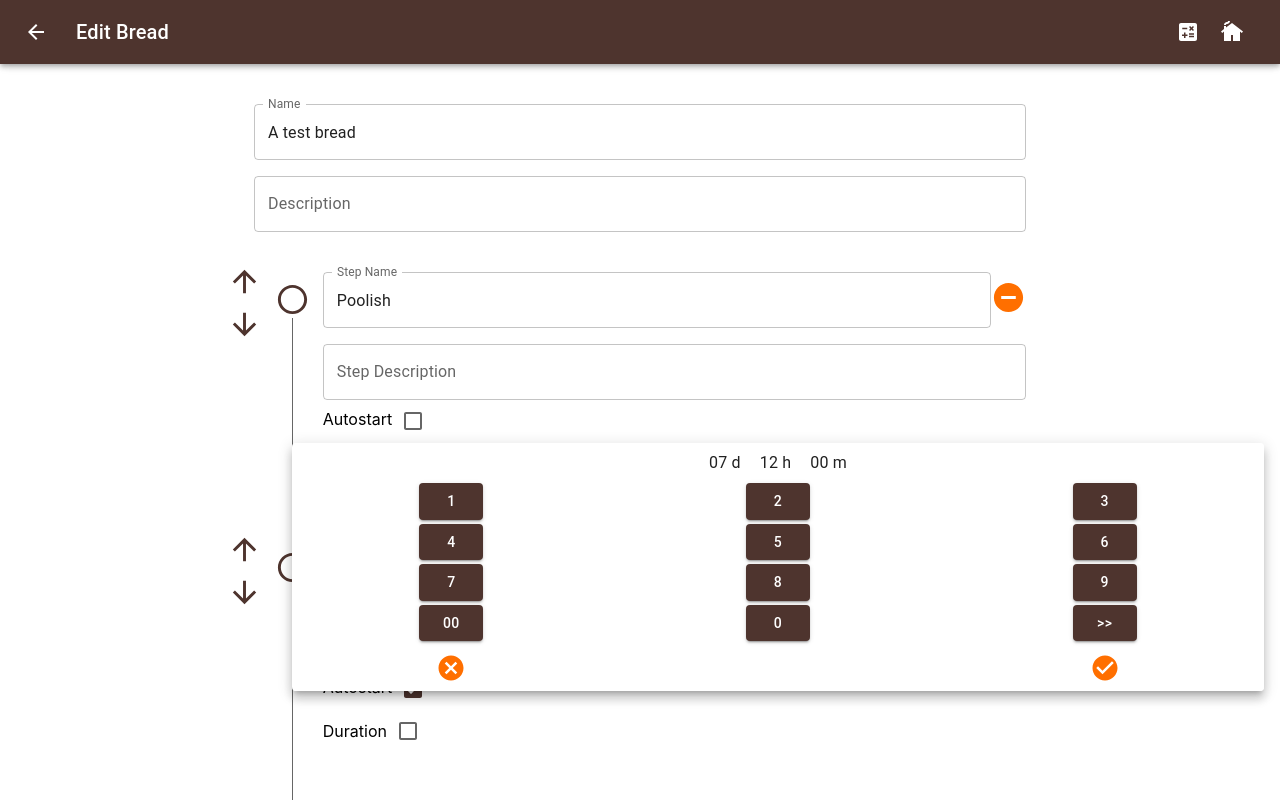
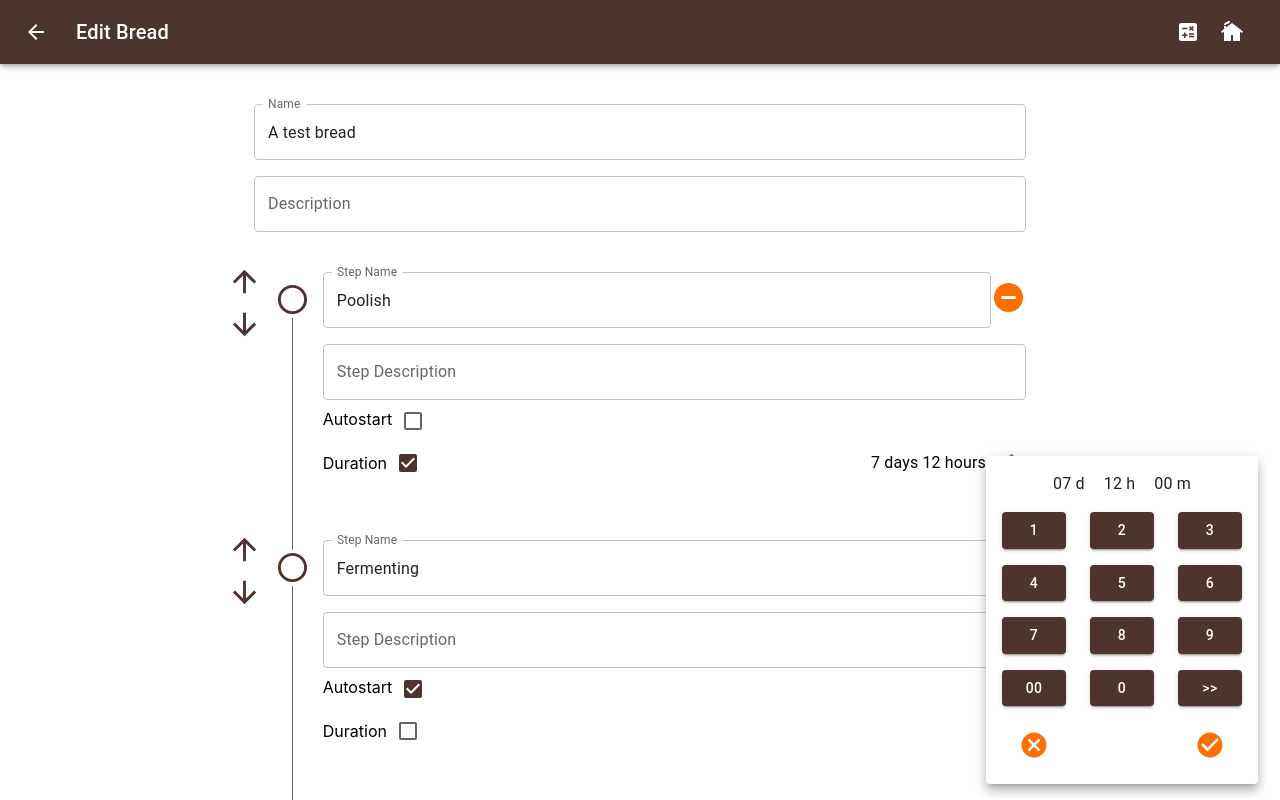
Before and after one commit to pewit90/yeastly, a React (Create React App) app: page /edit/1 in a window 1280 px wide. Both pictures are taken after a click on the button 1006 px from the left and 463 px from the top of the page. Shown: the top 800 px of the page. Built offline with nearby package versions, Linux system fonts and the light colour scheme; what @capacitor/core would draw is missing.

Commit message:
convert to native css grid

```diff
--- a/src/components/DurationEditor.tsx
+++ b/src/components/DurationEditor.tsx
@@ -21,7 +21,7 @@ function Display(props: { localDuration: string }) {
       display={"flex"}
       width={"100%"}
       justifyContent={"center"}
-      sx={{ my: "0.5rem" }}
+      sx={{ mb: "1rem" }}
     >
       <TimeInterval unit="d" value={localDuration.slice(0, 2)} />
       <TimeInterval unit="h" value={localDuration.slice(2, 4)} />
@@ -65,17 +65,11 @@ function GridRow(props: {
     const value = item.value;
     const operation = item.operation;
     return (
-      <Grid
-        xs={1}
+      <DurationEditorButton
         key={`${props.rowID}_${index}`}
-        display="flex"
-        justifyContent={"center"}
-      >
-        <DurationEditorButton
         title={value}
         handleClick={() => operation(value)}
       />
-      </Grid>
     );
   });
 
@@ -124,16 +118,17 @@ export function DurationEditor(props: {
     setLocalDuration(localDurationDefault);
   };
   return (
-    <Box display="flex" flexDirection={"column"}>
+    <Box display="flex" flexDirection={"column"} padding="1rem">
       <Display localDuration={localDuration} />
+      <Box
+        sx={{
+          display: "grid",
+          gridTemplateColumns: "1fr 1fr 1fr",
+          columnGap: "1.5rem",
+          rowGap: "1rem",
+        }}
+      >
         {/* Number buttons */}
-      <Grid
-        container
-        display={"flex"}
-        rowSpacing={0.5}
-        columnSpacing={1}
-        columns={3}
-      >
         <NumberGridRow rowID="1" range={[1, 3]} operation={rollingConcat} />
         <NumberGridRow rowID="2" range={[4, 6]} operation={rollingConcat} />
         <NumberGridRow rowID="3" range={[7, 9]} operation={rollingConcat} />
@@ -147,7 +142,6 @@ export function DurationEditor(props: {
           ]}
         />
         {/* Save/Clear */}
-        <Grid xs={1}>
         <Box
           sx={{
             display: "flex",
@@ -159,9 +153,7 @@ export function DurationEditor(props: {
             <CancelIcon sx={{ fontSize: "30px" }} color="secondary" />
           </IconButton>
         </Box>
-        </Grid>
-        <Grid xs={1}></Grid>
-        <Grid xs={1}>
+        <Box />
         <Box
           sx={{
             display: "flex",
@@ -178,8 +170,7 @@ export function DurationEditor(props: {
             <CheckCircleIcon sx={{ fontSize: "30px" }} color="secondary" />
           </IconButton>
         </Box>
-        </Grid>
-      </Grid>
+      </Box>
     </Box>
   );
 }
--- a/src/components/EditBread.tsx
+++ b/src/components/EditBread.tsx
@@ -44,7 +44,7 @@ function DurationField(props: {
         justifyContent: "flex-end",
       }}
     >
-      <Typography>
+      <Typography alignSelf="center">
         {formatDuration(minutesToDuration(props.duration))}
       </Typography>
       <IconButton ref={editIconRef} onClick={() => setOpen(true)}>
@@ -54,6 +54,7 @@ function DurationField(props: {
         id="duration-popover"
         open={open}
         anchorEl={editIconRef.current}
+        anchorOrigin={{ vertical: "bottom", horizontal: "left" }}
         onClose={() => setOpen(false)}
       >
         <DurationEditor
```
Lines whose indentation alone changed are shown as unchanged.
